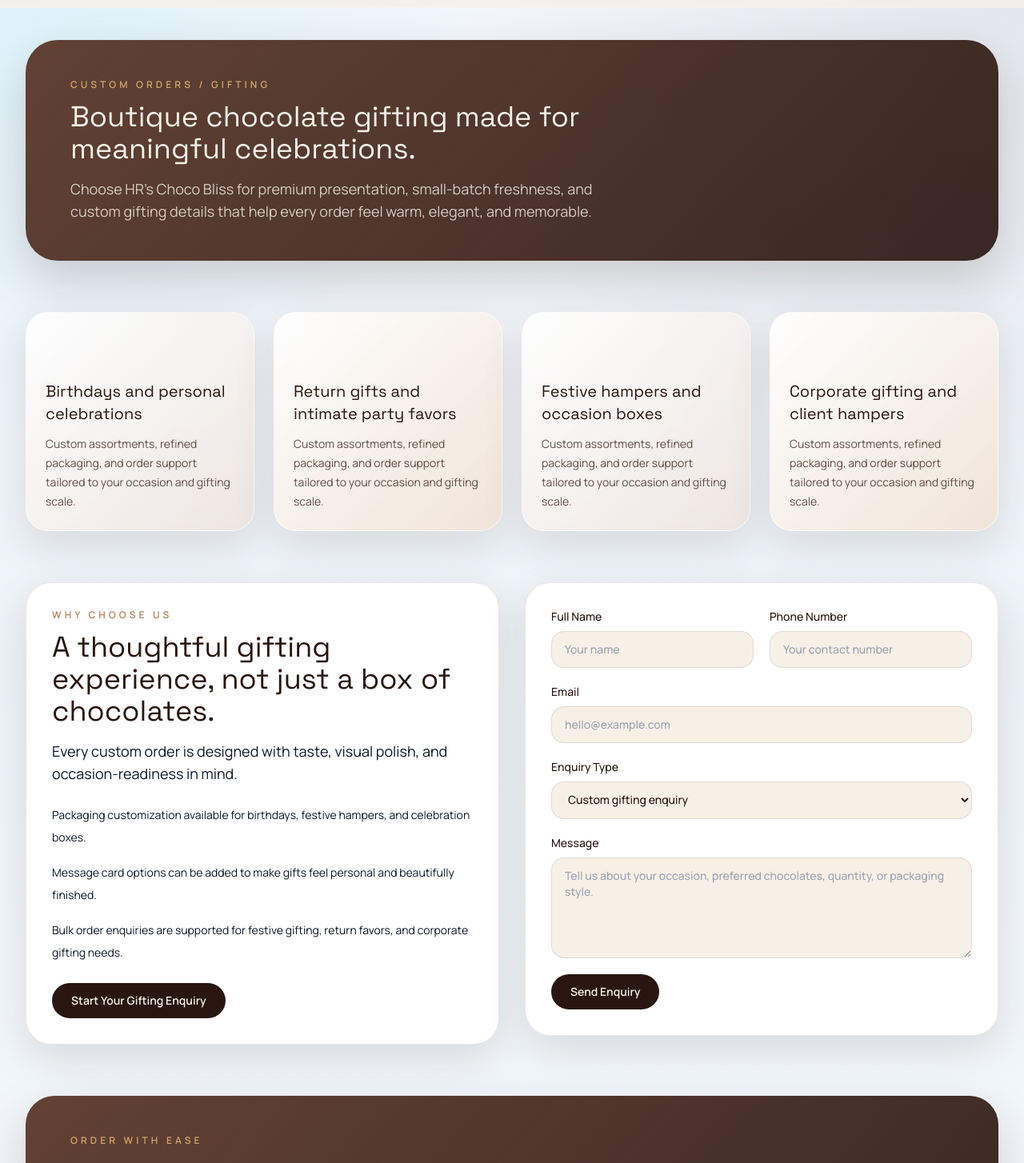
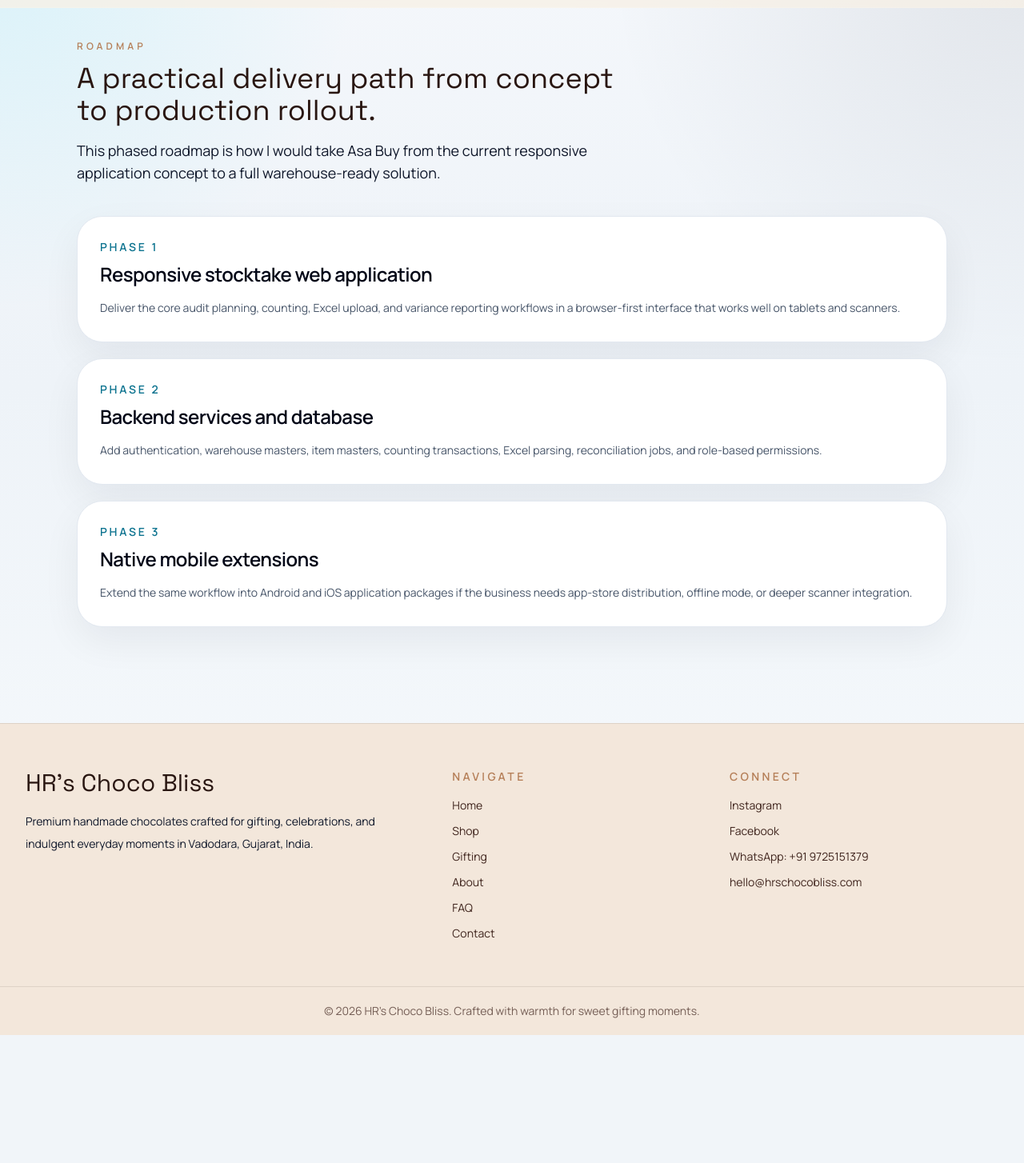
Before and after one commit to jatinshah87/Codex, a Next.js app: page /Codex/gifting in a window 1280 px wide. Shown: the part 60-1514 px from the top of the page at 80% size. After the commit the page ends 1354 px from the top, so only its background shows below. Built offline with nearby package versions, Linux system fonts and the light colour scheme.

Commit message:
Publish Asa Buy application: app/gifting/page.tsx

```diff
--- a/app/gifting/page.tsx
+++ b/app/gifting/page.tsx
@@ -1,70 +1,47 @@
 import type { Metadata } from "next";
-import Link from "next/link";
 
-import { ContactForm } from "@/components/ContactForm";
-import { CTASection } from "@/components/CTASection";
-import { FeatureCard } from "@/components/FeatureCard";
 import { SectionHeading } from "@/components/SectionHeading";
-import { brand, giftingTypes } from "@/lib/data";
+
+const roadmap = [
+  {
+    stage: "Phase 1",
+    title: "Responsive stocktake web application",
+    detail: "Deliver the core audit planning, counting, Excel upload, and variance reporting workflows in a browser-first interface that works well on tablets and scanners."
+  },
+  {
+    stage: "Phase 2",
+    title: "Backend services and database",
+    detail: "Add authentication, warehouse masters, item masters, counting transactions, Excel parsing, reconciliation jobs, and role-based permissions."
+  },
+  {
+    stage: "Phase 3",
+    title: "Native mobile extensions",
+    detail: "Extend the same workflow into Android and iOS application packages if the business needs app-store distribution, offline mode, or deeper scanner integration."
+  }
+];
 
 export const metadata: Metadata = {
-  title: "Custom Orders and Gifting",
-  description:
-    "Request premium chocolate gift boxes, custom hampers, event favors, and celebration-ready homemade chocolates from HR's Choco Bliss."
+  title: "Delivery Roadmap",
+  description: "Delivery roadmap for the Asa Buy stocktake platform."
 };
 
 export default function GiftingPage() {
   return (
-    <div className="mx-auto max-w-7xl space-y-16 px-4 py-10 sm:px-6 lg:px-8">
-      <section className="rounded-[40px] bg-hero-mesh px-6 py-12 text-cream shadow-luxe sm:px-10 lg:px-14">
-        <SectionHeading
-          eyebrow="Custom Orders / Gifting"
-          title="Boutique chocolate gifting made for meaningful celebrations."
-          description="Choose HR's Choco Bliss for premium presentation, small-batch freshness, and custom gifting details that help every order feel warm, elegant, and memorable."
-          tone="inverse"
-        />
-      </section>
-
-      <section className="grid gap-6 md:grid-cols-2 xl:grid-cols-4">
-        {giftingTypes.map((item, index) => (
-          <FeatureCard
-            key={item}
-            title={item}
-            description="Custom assortments, refined packaging, and order support tailored to your occasion and gifting scale."
-            accent={index % 2 === 0 ? "from-white/90 to-blush/50" : "from-white/90 to-[#f0e4d7]"}
-          />
+    <div className="mx-auto max-w-6xl space-y-10 px-4 py-10 sm:px-6 lg:px-8">
+      <SectionHeading
+        eyebrow="Roadmap"
+        title="A practical delivery path from concept to production rollout."
+        description="This phased roadmap is how I would take Asa Buy from the current responsive application concept to a full warehouse-ready solution."
+      />
+      <div className="grid gap-5">
+        {roadmap.map((item) => (
+          <div key={item.stage} className="rounded-[32px] border border-slate-200 bg-white p-7 shadow-[0_18px_48px_rgba(15,23,42,0.06)]">
+            <p className="text-sm font-semibold uppercase tracking-[0.2em] text-cyan-700">{item.stage}</p>
+            <h3 className="mt-2 text-2xl font-semibold tracking-tight text-slate-950">{item.title}</h3>
+            <p className="mt-3 text-sm leading-7 text-slate-600">{item.detail}</p>
+          </div>
         ))}
-      </section>
-
-      <section className="grid gap-8 lg:grid-cols-[1fr_1fr]">
-        <div className="space-y-6 rounded-[32px] border border-mocha/10 bg-white p-8 shadow-soft">
-          <SectionHeading
-            eyebrow="Why Choose Us"
-            title="A thoughtful gifting experience, not just a box of chocolates."
-            description="Every custom order is designed with taste, visual polish, and occasion-readiness in mind."
-          />
-          <div className="grid gap-4 text-sm leading-7 text-espresso/78">
-            <p>Packaging customization available for birthdays, festive hampers, and celebration boxes.</p>
-            <p>Message card options can be added to make gifts feel personal and beautifully finished.</p>
-            <p>Bulk order enquiries are supported for festive gifting, return favors, and corporate gifting needs.</p>
-          </div>
-          <Link
-            href={brand.whatsappLink}
-            className="inline-flex items-center rounded-full bg-mocha px-6 py-3 text-sm font-semibold text-cream transition hover:bg-espresso"
-          >
-            Start Your Gifting Enquiry
-          </Link>
-        </div>
-
-        <div>
-          <ContactForm />
-        </div>
-      </section>
-
-      <CTASection
-        title="Need a custom quote for gifting or bulk orders?"
-        description="Share your occasion, quantity, preferred style, and delivery timeline. WhatsApp and Instagram enquiries are both welcome."
-      />
+      </div>
     </div>
   );
 }
```
